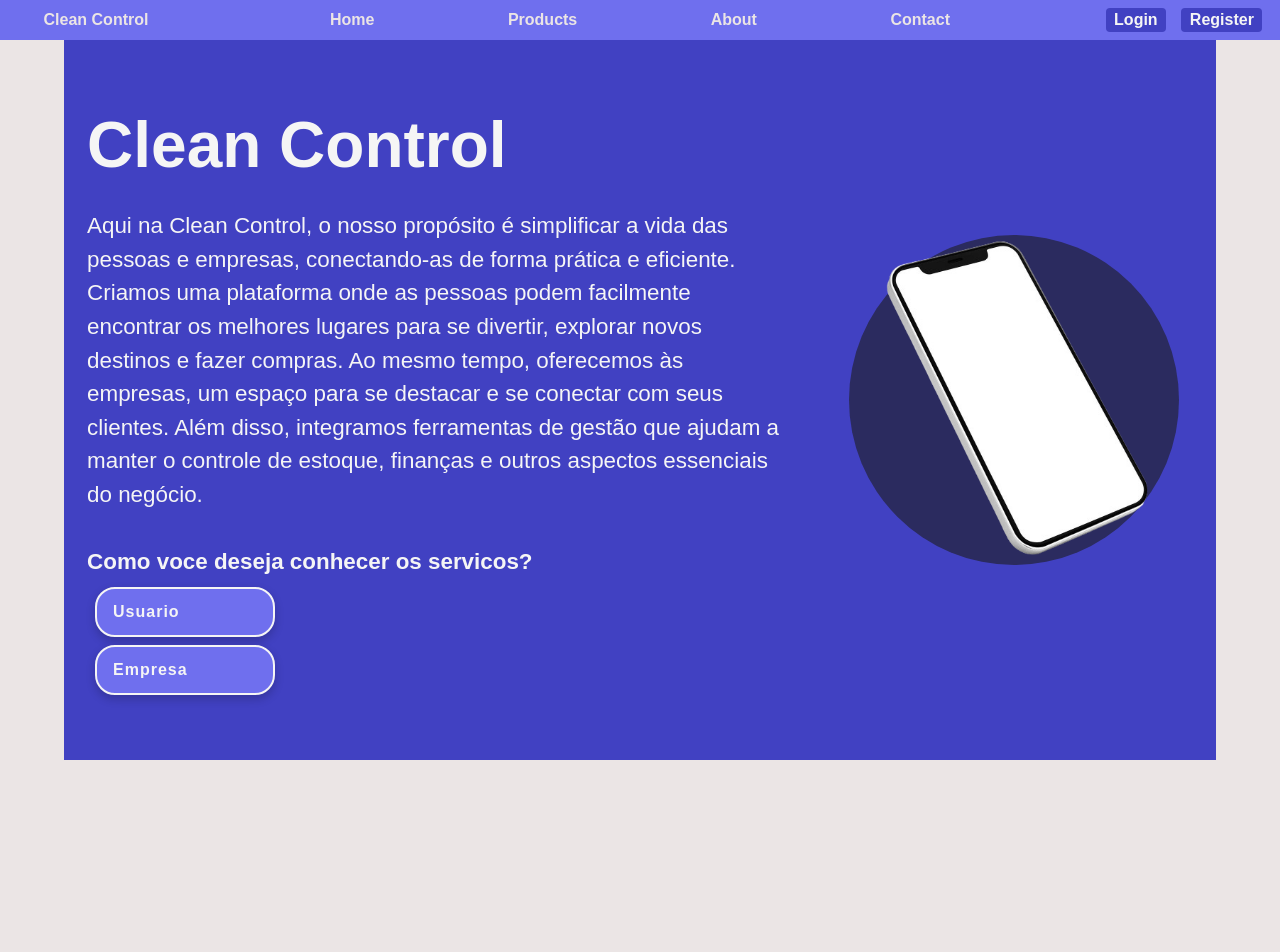
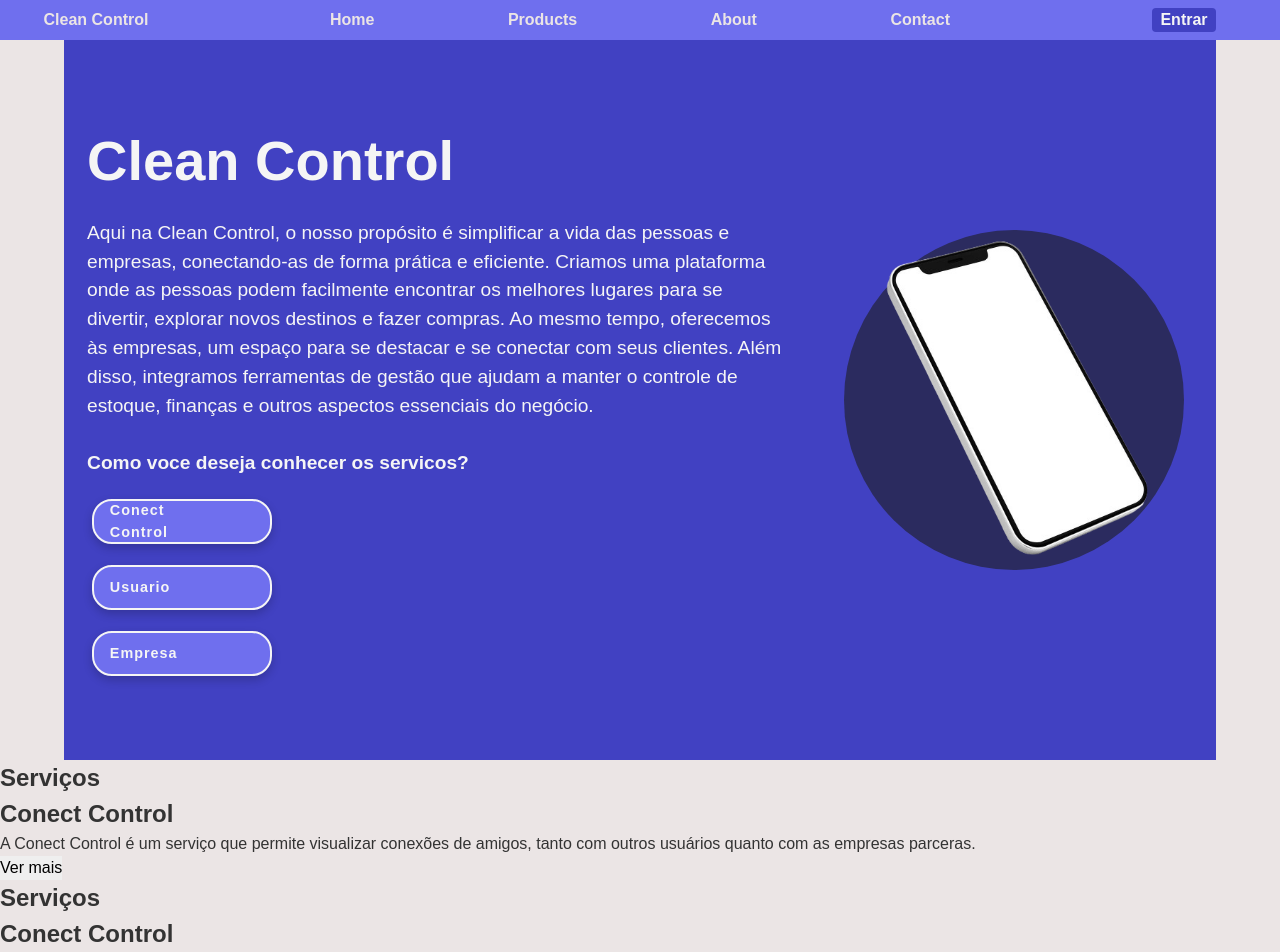
Before and after one commit to clean-control/clean-control-web, a React (Vite) app: page / in a window 1280 px wide. Shown: the top 952 px of the page. Before the commit the page ends 800 px from the top, so only its background shows below. Built offline with nearby package versions, Linux system fonts and the light colour scheme.

Commit message:
dev - troca de typeScript por react vite

```diff
--- a/index.html
+++ b/index.html
@@ -8,6 +8,6 @@
   </head>
   <body>
     <div id="root"></div>
-    <script type="module" src="/src/main.tsx"></script>
+    <script type="module" src="/src/main.jsx"></script>
   </body>
 </html>
--- a/src/main.tsx
+++ b/src/main.jsx
@@ -1,11 +1,11 @@
 import React from 'react'
 import ReactDOM from 'react-dom/client'
-import App from './App.tsx'
+import App from './App.jsx'
 
 import './styles/global.style.css'
 
 
-ReactDOM.createRoot(document.getElementById('root')!).render(
+ReactDOM.createRoot(document.getElementById('root')).render(
   <React.StrictMode>
     <App />
   </React.StrictMode>,
--- /dev/null
+++ b/src/pages/landingPage/index.jsx
@@ -0,0 +1,25 @@
+// import { useState } from 'react'
+import React from "react";
+
+import NavBar from "./navBar";
+import SectionStart from "./sectionStart";
+import "./style.css";
+import Section from "./section";
+
+export default function LandingPage() {
+  return (
+    <>
+      <NavBar />
+      <SectionStart />
+      <Section nome="dmdmd"/>
+      <Section nome="dmdmd"/>
+      <Section nome="dmdmd"/>
+      <Section nome="dmdmd"/>
+      <Section nome="dmdmd"/>
+
+
+
+
+    </>
+  );
+}
--- a/src/pages/landingPage/navBar/index.tsx
+++ b/src/pages/landingPage/navBar/index.jsx
@@ -41,11 +41,9 @@ export default function NavBar() {
           </li>
           <li className="menu_links">
             <a href="/login" className="btn_link">
-              Login
+              Entrar
             </a>
-            <a href="/register" className="btn_link alternativo">
-              Register
-            </a>
+
           </li>
         </ul>
       </nav>
--- /dev/null
+++ b/src/pages/landingPage/section/index.jsx
@@ -0,0 +1,32 @@
+
+
+export default function Section(pros) {
+ console.log(pros.nome);
+
+  return (
+    <>
+      <section className="content">
+        <div className="title">
+          <h1>Serviços</h1>
+        </div>
+
+        <div className="section-box">
+          <div className="box">
+            <div className="box-title">
+              <h2>Conect Control</h2>
+            </div>
+
+            <div className="box-content">
+              <p> A Conect Control é um serviço que permite visualizar conexões de amigos, tanto com outros usuários quanto com as empresas parceras.</p>
+
+
+              <button>
+                Ver mais
+              </button>
+            </div>
+          </div>
+        </div>
+      </section>
+    </>
+  );
+}
--- a/src/pages/landingPage/index.tsx
+++ b/src/pages/landingPage/sectionStart/index.jsx
@@ -1,15 +1,9 @@
-// import { useState } from 'react'
-import React from "react";
-
-import NavBar from "./navBar";
+import imgCellPhone from "../../../assets/imgs/cellPhone_v1-removebg-preview.png";
 import "./style.css";
 
-import imgCellPhone from "../../assets/imgs/cellPhone_v1-removebg-preview.png";
-
-export default function LandingPage() {
+export default function SectionStart() {
   return (
     <>
-      <NavBar />
       <div className="landing_page">
         <section className="section_start">
           <div className="left_content">
@@ -29,21 +23,35 @@ export default function LandingPage() {
             <div className="content_botoes">
               <h4>Como voce deseja conhecer os servicos?</h4>
 
+
+              <div className="botao botao_default">
+                  <span>Conect Control</span>
+                  <span className="text">
+                   Tenha uma visão do funcionamento da simbiose na nossa plataforma.
+                  </span>
+                </div>
+
               <div className="botoes">
-
                 <div className="botao botao_user">
                   <span>Usuario</span>
-                    <span className="text">
-                     Tenha um visão exclusiva dos nossos serviços voltados expecificamente para você.
-                    </span>
+                  <span className="text">
+                    Tenha um visão exclusiva dos nossos serviços voltados
+                    expecificamente para você.
+                  </span>
                 </div>
 
-                <div className="botao botao_enterprise">
+
+                <div className="botao botao_enterprise" onClick={onclickBtnEnterprise}>
                   <span>Empresa</span>
                   <span className="text">
-                     Tenha um visão exclusiva dos nossos serviços e funcionalidades exclusivas  voltados expecificamente para sua empresa.
-                    </span>
+                    Tenha um visão exclusiva dos nossos serviços e
+                    funcionalidades exclusivas voltados expecificamente para sua
+                    empresa.
+                  </span>
                 </div>
+
+
+
 
               </div>
             </div>
@@ -57,3 +65,8 @@ export default function LandingPage() {
     </>
   );
 }
+
+
+const onclickBtnEnterprise = () => {
+  console.log("Clicou no botao empresa");
+}
--- /dev/null
+++ b/src/pages/landingPage/sectionStart/style.css
@@ -0,0 +1,134 @@
+.section_start {
+    display: flex;
+    justify-content: center;
+    align-items: center;
+    color: var(--color-text-white);
+    height: 90vh;
+    width: 90vw;
+    background-color: var(--color-blue-500);
+  }
+
+  .left_content {
+    display: flex;
+    flex-direction: column;
+    justify-content: center;
+    padding: 2%;
+    width: 65%;
+    height: 100%;
+    font-size: 1.2rem;
+  }
+
+  .right_content {
+    display: flex;
+    justify-content: center;
+    align-items: center;
+    width: 35%;
+    height: 100%;
+  }
+
+  .right_content img {
+    width: 88%;
+    position: relative;
+    z-index: 2;
+  }
+
+  .right_content::before {
+    content: "";
+    position: absolute;
+    width: 340px;
+    height: 340px;
+    background-color: var(--color-blue-800);
+    border-radius: 50%;
+    z-index: 1;
+  }
+
+  .left_content h1 {
+    font-size: 3.5rem;
+    margin-bottom: 1rem;
+  }
+
+
+
+    .botao {
+      background: #000;
+      display: flex;
+      align-items: center;
+      justify-content: space-between;
+      padding: 0.3rem 1rem;
+      margin: 0.3rem;
+      margin-top: 3%;
+      cursor: pointer;
+      border-radius: 20px;
+      font-size: 0.9rem;
+      height: 45px;
+      width: 180px;
+      overflow: hidden;
+      transition: all 0.4s ease;
+      position: relative;
+      box-shadow: 0 4px 10px rgba(0, 0, 0, 0.2);
+      color: var(--color-text-white);
+    }
+
+    .botao .text {
+      padding-left: 0.8rem;
+      font-size: 0.8rem;
+      opacity: 0;
+      transform: scale(0.8);
+      transition: opacity 0.4s ease, transform 0.4s ease;
+    }
+
+    .botao:hover {
+      width: 70%;
+      box-shadow: 0 6px 15px rgba(0, 0, 0, 0.3);
+      background: linear-gradient(135deg, #333, #555);
+    }
+
+    .botao:hover .text {
+      opacity: 1;
+      transform: scale(1);
+    }
+
+    .botao_user {
+      background: var(--color-blue-300);
+      color: var(--color-text-white);
+      border: 2px solid var(--color-text-white);
+    }
+
+
+
+    .botao_user:hover {
+      color:  var(--color-green-c-50);
+      background: linear-gradient(135deg, var(--color-green-c-300), var(--color-green-c-400));
+      border-color: var(--color-green-c-50);
+    }
+
+    .botao_enterprise {
+      background: var(--color-blue-300);
+      color: var(--color-text-white);
+      border: 2px solid var(--color-text-white);
+    }
+
+    .botao_enterprise:hover {
+      color:  var(--color-yellow-e-100);
+      background: linear-gradient(135deg, var(--color-yellow-e-300), var(--color-yellow-e-400));
+      border-color: var(--color-yellow-e-100);
+
+    }
+
+    .botao_default {
+        background: var(--color-blue-300);
+        color: var(--color-text-white);
+        border: 2px solid var(--color-text-white);
+    }
+
+    .botao_default:hover {
+        color:  var(--color-blue-s-50);
+        background: linear-gradient(135deg, var(--color-blue-s-500), var(--color-blue-s-800));
+        border-color: var(--color-blue-s-50);
+
+    }
+
+    .botao span {
+      font-weight: bold;
+      letter-spacing: 1px;
+    }
--- a/src/pages/landingPage/style.css
+++ b/src/pages/landingPage/style.css
@@ -5,122 +5,3 @@
   align-items: center;
   padding-top: 5vh;
 }
-.section_start {
-  display: flex;
-  justify-content: center;
-  align-items: center;
-  color: var(--color-text-white);
-  height: 90vh;
-  width: 90vw;
-  background-color: var(--color-blue-500);
-}
-
-.left_content {
-  display: flex;
-  flex-direction: column;
-  justify-content: center;
-  padding: 2%;
-  width: 65%;
-  height: 100%;
-  font-size: 1.4rem;
-}
-
-.right_content {
-  display: flex;
-  justify-content: center;
-  align-items: center;
-  width: 35%;
-  height: 100%;
-}
-
-.right_content img {
-  width: 88%;
-  position: relative;
-  z-index: 2;
-}
-
-.right_content::before {
-  content: "";
-  position: absolute;
-  width: 330px; /* Largura do círculo (ajuste conforme necessário) */
-  height: 330px; /* Altura do círculo (ajuste conforme necessário) */
-  background-color: var(--color-blue-800); /* Cor do círculo */
-  border-radius: 50%;
-  z-index: 1;
-}
-
-.left_content h1 {
-  font-size: 4rem;
-  margin-bottom: 1rem;
-}
-
-.botoes {
-    gap: 1rem; /* Espaço entre os botões */
-  }
-
-  .botao {
-    background: #000;
-    display: flex;
-    align-items: center;
-    justify-content: space-between;
-    padding: 0.7rem 1rem;
-    margin: 0.5rem;
-    cursor: pointer;
-    border-radius: 20px;
-    font-size: 1rem;
-    height: 50px;
-    width: 180px;
-    overflow: hidden;
-    transition: all 0.4s ease;
-    position: relative;
-    box-shadow: 0 4px 10px rgba(0, 0, 0, 0.2);
-    color: #fff;
-  }
-
-  .botao .text {
-    padding-left: 1rem;
-    font-size: 0.8rem;
-    opacity: 0;
-    transform: scale(0.8);
-    transition: opacity 0.4s ease, transform 0.4s ease;
-  }
-
-  .botao:hover {
-    width: 70%;
-    box-shadow: 0 6px 15px rgba(0, 0, 0, 0.3);
-    background: linear-gradient(135deg, #333, #555);
-  }
-
-  .botao:hover .text {
-    opacity: 1;
-    transform: scale(1);
-  }
-
-  .botao_user {
-    background: var(--color-blue-300);
-    color: var(--color-text-white);
-    border: 2px solid var(--color-text-white);
-  }
-
-  .botao_user:hover {
-    color:  var(--color-green-c-50);
-    background: linear-gradient(135deg, var(--color-green-c-300), var(--color-green-c-400));
-    border-color: var(--color-green-c-50);
-  }
-
-  .botao_enterprise {
-    background: var(--color-blue-300);
-    color: var(--color-text-white);
-    border: 2px solid var(--color-text-white);
-  }
-
-  .botao_enterprise:hover {
-    color:  var(--color-yellow-e-100);
-    background: linear-gradient(135deg, var(--color-yellow-e-300), var(--color-yellow-e-400));
-    border-color: var(--color-yellow-e-100);
-  }
-
-  .botao span {
-    font-weight: bold;
-    letter-spacing: 1px;
-  }
--- a/src/styles/global.style.css
+++ b/src/styles/global.style.css
@@ -110,6 +110,11 @@ ol {
 
   /* System Colors */
 
+  --color-blue-s-50: #b5b5f6;
+  --color-blue-s-100: #A0A0FF;
+  --color-blue-s-300: #6F6FEE;
+  --color-blue-s-500: #4141c2;
+  --color-blue-s-800: #2B2B5F;
 
   /* System Status Colors  */
 
@@ -132,9 +137,6 @@ ol {
   border-radius: 10px;
 }
 
-::-webkit-scrollbar-thumb:hover {
-}
-
 
 ::-webkit-scrollbar-button {
   display: none;
```
Also changed, not shown: src/App.jsx (renamed from src/App.tsx), src/pages/landingPage/section/style.css (added).
